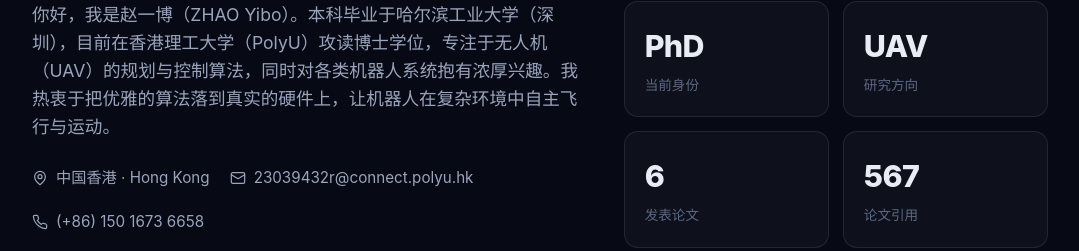
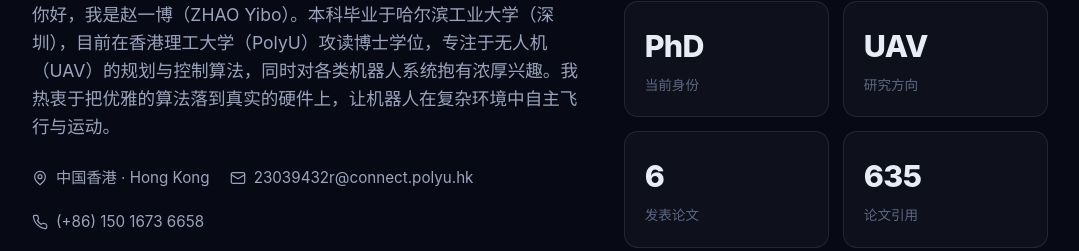
Before and after one commit to Y1bo-Zhao/Yibo.github.io, a React (Vite) app: page / in a window 1280 px wide. Shown: the part 1026-1277 px from the top of the page, without its empty margins (100-1179 px from the left). Built offline with nearby package versions, Linux system fonts and the light colour scheme.

Commit message:
更新论文引用数量

```diff
--- a/src/data.js
+++ b/src/data.js
@@ -25,7 +25,7 @@ export const stats = [
   { label: '当前身份', value: 'PhD', suffix: '' },
   { label: '研究方向', value: 'UAV', suffix: '' },
   { label: '发表论文', value: '6', suffix: '' },
-  { label: '论文引用', value: '567', suffix: '' },
+  { label: '论文引用', value: '635', suffix: '' },
 ]
 
 export const skills = [
@@ -41,7 +41,7 @@ export const publications = [
     authors: 'M Lyu, Y Zhao, C Huang, H Huang',
     venue: 'Remote Sensing 15(13), 3266',
     year: '2023',
-    citations: 546,
+    citations: 611,
     link: '',
     highlight: true,
   },
@@ -50,7 +50,7 @@ export const publications = [
     authors: 'Y Zhao, M Lyu, C Li, H Huang',
     venue: 'IEEE Robotics and Automation Letters (RA-L) 11(3), 2650-2657',
     year: '2026',
-    citations: 0,
+    citations: 1,
     link: '',
     highlight: true,
   },
@@ -75,7 +75,7 @@ export const publications = [
     authors: 'H Zhou, Y Zhao, X Xiong, Y Lou, S Kamal',
     venue: 'IEEE/RSJ Int. Conf. on Intelligent Robots and Systems (IROS)',
     year: '2022',
-    citations: 20,
+    citations: 22,
     link: '',
   },
   {
```
